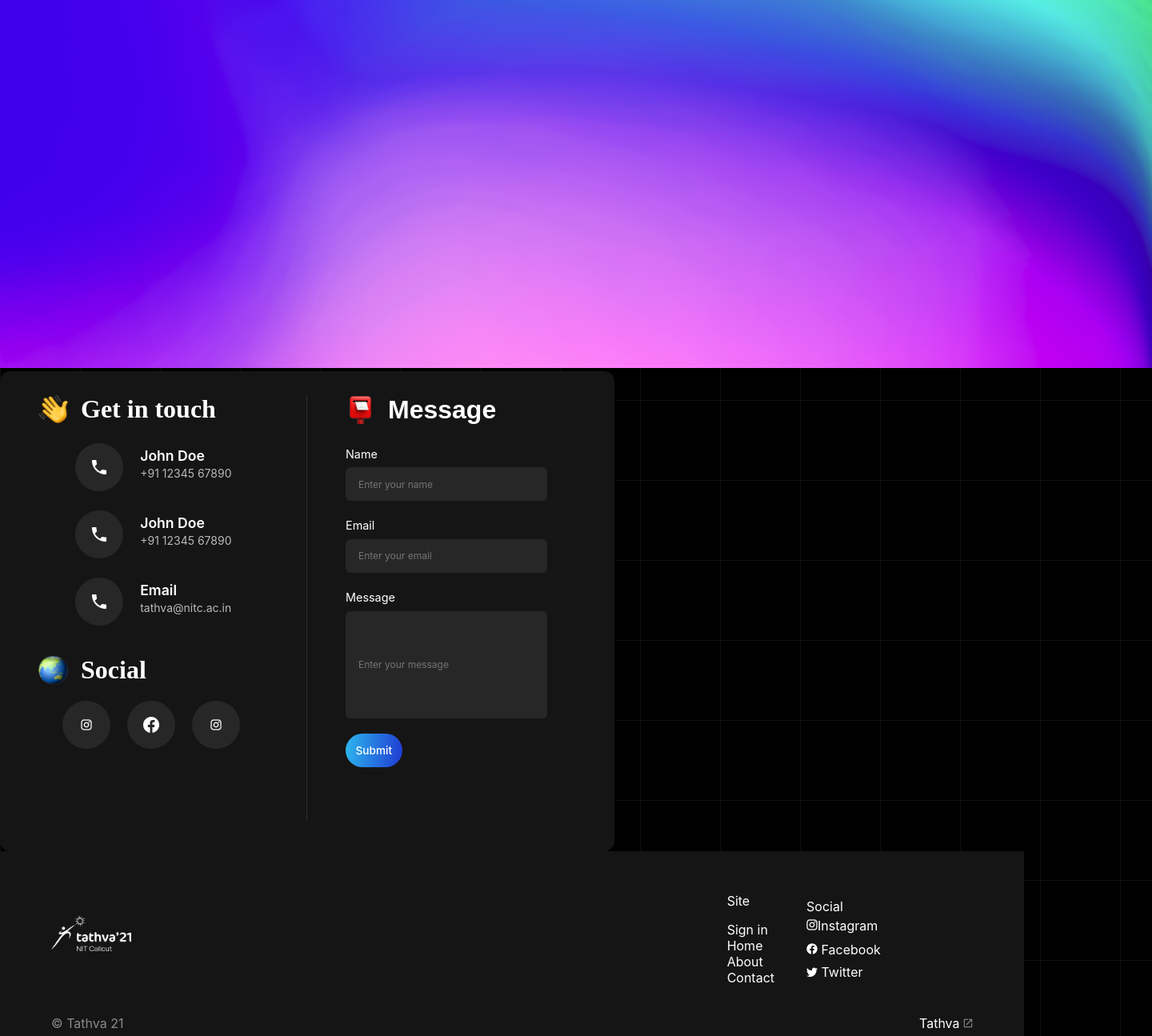
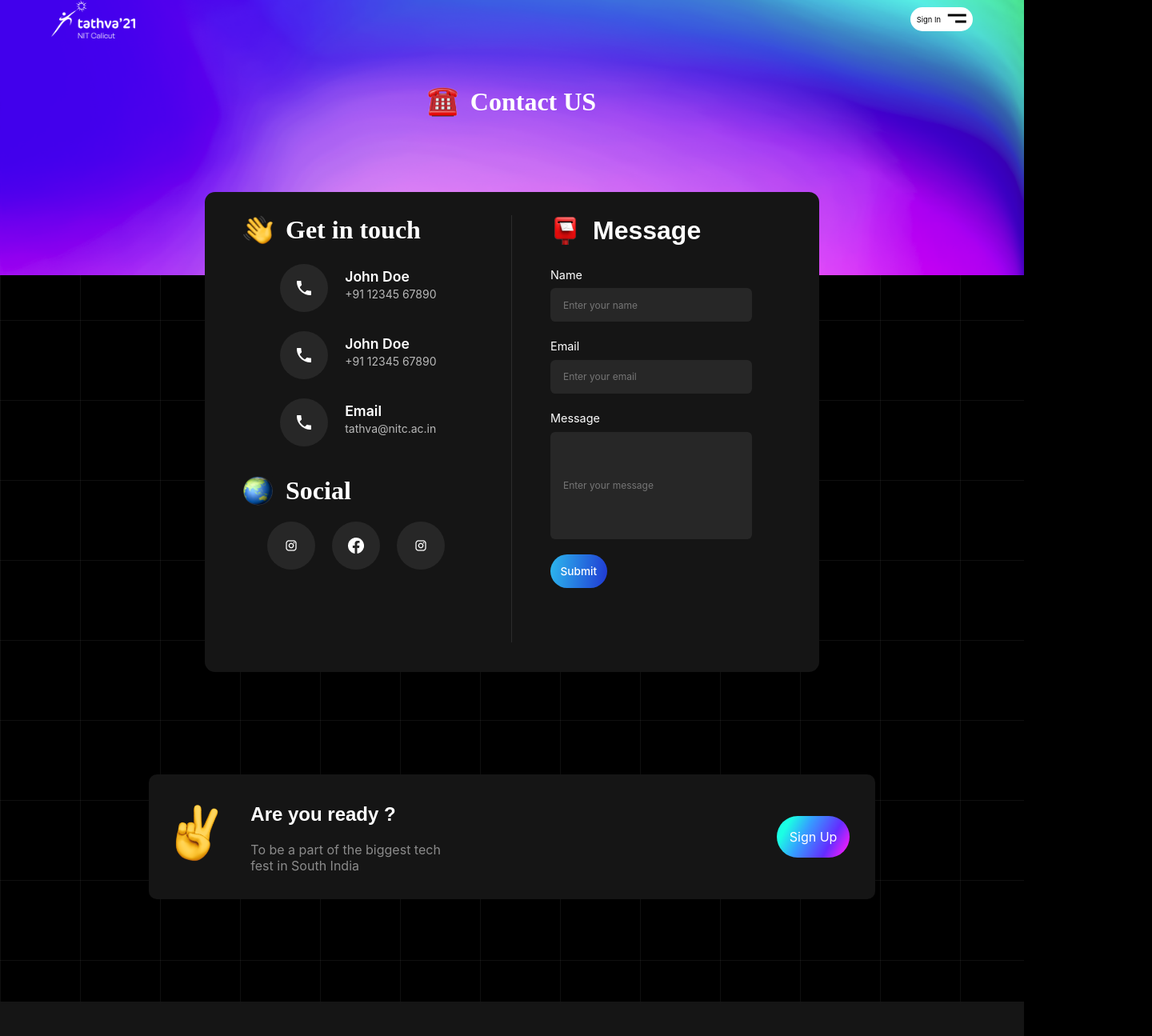
Before and after one commit to amalpmathews2003/tathva-ca-website, a React (Create React App) app: page / in a window 1280 px wide. Shown: the top 1295 px of the page at 80% size, 1440 px wide, since content can reach past the window. Built offline with nearby package versions, Linux system fonts and the light colour scheme; a web font is replaced by a local one.

Commit message:
Contact Page work completed ...some font styles might remain

```diff
--- a/src/App.css
+++ b/src/App.css
@@ -65,6 +65,7 @@ body {
   height: 3em;
   position: absolute;
   margin-top: 2em;
+  z-index: 100;
 }
 .nav-logo {
   max-height: 100%;
@@ -347,6 +348,10 @@ body {
 }
 
 /*-----------------------------------------------------------------------------------------contact-us*/
+.hbg {
+  width: 100vw;
+  height: 43vh;
+}
 .form-container {
   /* background-color: red; */
   background: #151515;
@@ -639,7 +644,7 @@ body {
 .footer {
   width: 100%;
   background: #151515;
-  position: absolute;
+  /* position: absolute; */
   padding: 1em 5%;
 }
 .footer-logo {
@@ -931,8 +936,4 @@ body {
   .ruready-desc-margin {
     margin-top: 0.3125rem;
   }
-  .hbg {
-    width: 100vw;
-    height: 43vh;
-  }
 }
--- a/src/Components/Contact.js
+++ b/src/Components/Contact.js
@@ -2,15 +2,39 @@ import React from 'react'
 import { ContactUs } from './ContactUs'
 import { Footer } from './Footer'
 import HeaderBg from './HeaderBg'
+import { RUReady } from './RUReady'
+import styles from './Contact.module.css'
+import { Nav } from './Nav'
+import telephone from './images/contact.png'
 
 const Contact = () => {
     return (
         <>
-          <div className="contact-container">
+        <div className={styles["nwdiv"]}>
+
+        <Nav/>
+
+          <div className={styles["contact-container"]}>
+
+          <div className={styles["header-background-contact"]}>
               <HeaderBg/>
+          </div>
+          <div className={styles["overlap"]}>
+          <div className={styles["header-contact"]}>
+                <img src={telephone} alt="" className={styles['header-text-image']} />
+                <h1 className={styles['header-text']}>Contact US</h1>
+          </div>
               <ContactUs/>
-              <Footer/>
+
           </div>
+          <div className={styles["RUready-contact"]}>
+              <RUReady/>
+          </div>
+          </div>
+          <div className={styles["footer-contact"]}>
+            <Footer/>
+          </div>
+        </div>
         </>
     )
 }
--- /dev/null
+++ b/src/Components/Contact.module.css
@@ -0,0 +1,35 @@
+.contact-container {
+  display: flex;
+  flex-direction: column;
+}
+.overlap {
+  display: flex;
+  flex-direction: column;
+  z-index: 100;
+  position: relative;
+  top: 30vh;
+  align-items: center;
+}
+.header-background-contact {
+  position: absolute;
+}
+.RUready-contact {
+  position: relative;
+  top: 42vh;
+}
+.footer-contact {
+  position: relative;
+  top: 54vh;
+}
+.header-contact {
+  position: absolute;
+  z-index: 100;
+  display: flex;
+  top: -19vh;
+  align-items: center;
+}
+.header-text-image {
+  height: 37px;
+  width: 37px;
+  margin-right: 1rem;
+}
--- a/src/Components/ContactUs.js
+++ b/src/Components/ContactUs.js
@@ -89,7 +89,7 @@ const ContactUs = () => {
                     </div>
                     <div className="field">
                     <label className='label'>Message</label>
-                    <input className='m-input' type="textarea" name='message' placeholder='Enter your message' value={ formValues.message} onChange={handleChange}/>
+                    <input className='m-input' type="textareagit stt" name='message' placeholder='Enter your message' value={ formValues.message} onChange={handleChange}/>
                     </div>
                     <button className='form-button'>Submit</button>
                 </form>
--- a/src/Components/HeaderBg.js
+++ b/src/Components/HeaderBg.js
@@ -1,5 +1,5 @@
 import hbg from './images/db-bg.png'
-import '../App.css';
+
 import React from 'react'
 
 const HeaderBg = () => {
```
